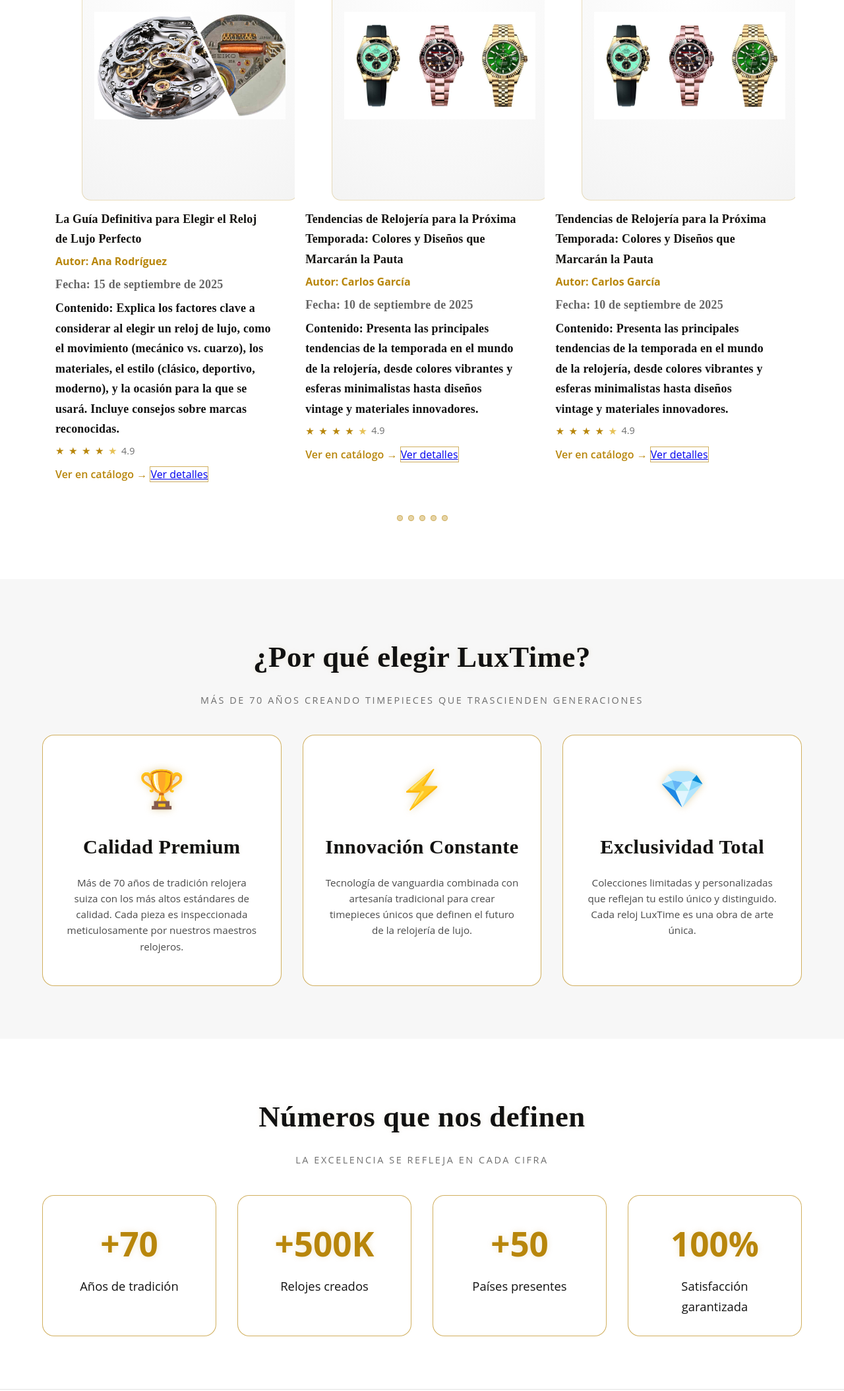
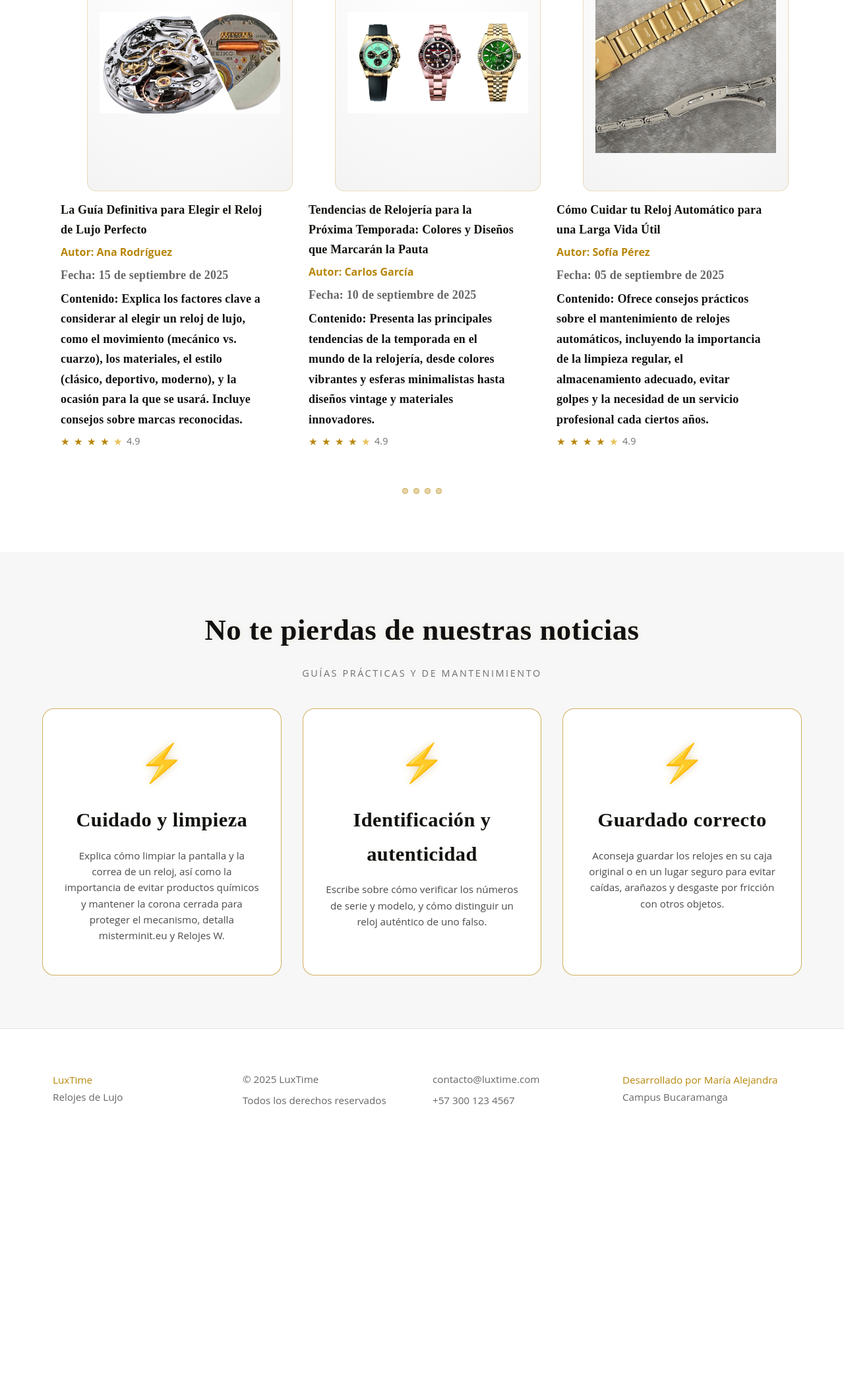
Before and after one commit to magarcia08/Examen_Html_GarciaMaria, a plain HTML site: page Blog/blog.html in a window 1280 px wide. Shown: the part 387-2496 px from the top of the page at 66% size. After the commit the page ends 2139 px from the top, so only its background shows below. Drawn offline with Linux system fonts and the light colour scheme.

Commit message:
feat: :sparkles: realizando los ultimos ajustes del examen

```diff
--- a/Blog/blog.css
+++ b/Blog/blog.css
@@ -403,16 +403,16 @@
   .watch-carousel { position: relative; }
   .watch-track {
     display: flex;
-    gap: calc(var(--spacing-unit) * 1.2);
+    gap: calc(var(--spacing-unit) * 1.0);
     overflow-x: auto;
-    padding: 0.25rem 0.25rem 1rem;
+    padding: 0.10rem 0.25rem 1rem;
     scroll-snap-type: x mandatory;
     scroll-behavior: smooth;
     -webkit-overflow-scrolling: touch;
     overscroll-behavior-x: contain;
     scroll-padding-left: 1rem;
   }
-  .watch-track::-webkit-scrollbar { height: 8px; }
+  .watch-track::-webkit-scrollbar { height: 7px; }
   .watch-track::-webkit-scrollbar-thumb { background: rgba(184, 134, 11, 0.35); border-radius: 999px; }
   .watch-track::-webkit-scrollbar-track { background: rgba(0, 0, 0, 0.08); }
   .watch-card {
@@ -420,7 +420,7 @@
     scroll-snap-align: start;
     background: var(--background-light);
     border-radius: 18px;
-    padding: 1rem;
+    padding: 1.5rem;
     color: var(--text-light);
   }
   .watch-card:target {
--- a/Blog/blog.html
+++ b/Blog/blog.html
@@ -46,8 +46,6 @@
               <span class="star filled">★</span><span class="star filled">★</span><span class="star filled">★</span><span class="star filled">★</span><span class="star half">★</span>
               <span class="rating-value">4.9</span>
             </div>
-            <a class="watch-link" href="../Coleccion/Coleccion.html">Ver en catálogo →</a>
-            <a class="btn-details" href="../Relojes/RolexDytona.html">Ver detalles</a>
           </article>
 
           <!-- 2 -->
@@ -63,56 +61,38 @@
               <span class="star filled">★</span><span class="star filled">★</span><span class="star filled">★</span><span class="star filled">★</span><span class="star half">★</span>
               <span class="rating-value">4.9</span>
             </div>
-            <a class="watch-link" href="../Coleccion/Coleccion.html">Ver en catálogo →</a>
-            <a class="btn-details" href="../Relojes/RolexDytona.html">Ver detalles</a>
           </article>
 
           <!-- 3 -->
           <article class="watch-card" id="watch-3">
             <figure class="watch-media">
-                <img src="../IMG/blog2.jpg" alt="Rolex Daytona Cosmograph">
+                <img src="../IMG/blog3.jpg" alt="Rolex Daytona Cosmograph">
             </figure>
-            <h3 class="watch-name"> Tendencias de Relojería para la Próxima Temporada: Colores y Diseños que Marcarán la Pauta </h3>
-            <p class="watch-price"> Autor: Carlos García </p>
-            <h5 class="watch-name2"> Fecha: 10 de septiembre de 2025 </h5>
-            <h5 class="watch-name3"> Contenido: Presenta las principales tendencias de la temporada en el mundo de la relojería, desde colores vibrantes y esferas minimalistas hasta diseños vintage y materiales innovadores. </h5>
+            <h3 class="watch-name"> Cómo Cuidar tu Reloj Automático para una Larga Vida Útil </h3>
+            <p class="watch-price"> Autor: Sofía Pérez </p>
+            <h5 class="watch-name2"> Fecha: 05 de septiembre de 2025 </h5>
+            <h5 class="watch-name3"> Contenido: Ofrece consejos prácticos sobre el mantenimiento de relojes automáticos, incluyendo la importancia de la limpieza regular, el almacenamiento adecuado, evitar golpes y la necesidad de un servicio profesional cada ciertos años. </h5>
             <div class="watch-rating" aria-label="Calificación 4.9 de 5">
               <span class="star filled">★</span><span class="star filled">★</span><span class="star filled">★</span><span class="star filled">★</span><span class="star half">★</span>
               <span class="rating-value">4.9</span>
             </div>
-            <a class="watch-link" href="../Coleccion/Coleccion.html">Ver en catálogo →</a>
-            <a class="btn-details" href="../Relojes/RolexDytona.html">Ver detalles</a>
           </article>
 
           <!-- 4 -->
           <article class="watch-card" id="watch-4">
             <figure class="watch-media">
-              <img src="../Relojsimage/Rolex Submarine.png" alt="Rolex Submariner Date">
+              <img src="../IMG/blog4.jpg" alt="Rolex Daytona Cosmograph">
             </figure>
-            <h3 class="watch-name">Rolex Submariner Date</h3>
-            <p class="watch-price">USD $10,500</p>
-            <div class="watch-rating" aria-label="Calificación 4.7 de 5">
-              <span class="star filled">★</span><span class="star filled">★</span><span class="star filled">★</span><span class="star filled">★</span><span class="star">★</span>
-              <span class="rating-value">4.7</span>
+            <h3 class="watch-name"> El Arte de la Elegancia </h3>
+            <p class="watch-price"> Autor: María García </p>
+            <h5 class="watch-name2"> Fecha: 01 de septiembre de 2025 </h5>
+            <h5 class="watch-name3"> Contenido: El reloj es más que un simple medidor del tiempo; es una declaración de estilo personal, un compañero discreto y una herencia que trasciende generaciones. En nuestra tienda, celebramos el arte de la relojería, ofreciendo piezas únicas. </h5>
+            <div class="watch-rating" aria-label="Calificación 4.9 de 5">
+              <span class="star filled">★</span><span class="star filled">★</span><span class="star filled">★</span><span class="star filled">★</span><span class="star half">★</span>
+              <span class="rating-value">4.9</span>
             </div>
-            <a class="watch-link" href="../Coleccion/Coleccion.html">Ver en catálogo →</a>
-            <a class="btn-details" href="../Relojes/Rolex Submarine Date.html">Ver detalles</a>
           </article>
 
-          <!-- 5 -->
-          <article class="watch-card" id="watch-5">
-            <figure class="watch-media">
-              <img src="../Relojsimage/Omega seamaster.png" alt="Omega Seamaster Diver 300M">
-            </figure>
-            <h3 class="watch-name">Omega Seamaster Diver 300M</h3>
-            <p class="watch-price">USD $5,700</p>
-            <div class="watch-rating" aria-label="Calificación 4.5 de 5">
-              <span class="star filled">★</span><span class="star filled">★</span><span class="star filled">★</span><span class="star filled">★</span><span class="star">★</span>
-              <span class="rating-value">4.5</span>
-            </div>
-            <a class="watch-link" href="../Coleccion/Coleccion.html">Ver en catálogo →</a>
-            <a class="btn-details" href="../Relojes/Omega Seamaster Diver 300M.html">Ver detalles</a>
-          </article>
         </div>
 
         <!-- Dots (anclan por ID con scroll-snap) -->
@@ -121,7 +101,6 @@
           <a href="#watch-2" class="dot" aria-label="Ir al 2"></a>
           <a href="#watch-3" class="dot" aria-label="Ir al 3"></a>
           <a href="#watch-4" class="dot" aria-label="Ir al 4"></a>
-          <a href="#watch-5" class="dot" aria-label="Ir al 5"></a>
         </div>
       </div>
     </div>
@@ -131,57 +110,32 @@
 
 
     <section class="features-section" id="marcas">
-      <h2 class="section-title">¿Por qué elegir LuxTime?</h2>
-      <p class="section-subtitle">Más de 70 años creando timepieces que trascienden generaciones</p>
+      <h2 class="section-title"> No te pierdas de nuestras noticias</h2>
+      <p class="section-subtitle"> Guías Prácticas y de Mantenimiento</p>
       <div class="features-grid">
         <div class="feature-card">
-          <div class="feature-icon">🏆</div>
-          <h3>Calidad Premium</h3>
-          <p>Más de 70 años de tradición relojera suiza con los más altos estándares de calidad. Cada pieza es inspeccionada meticulosamente por nuestros maestros relojeros.</p>
+            <div class="feature-icon">⚡</div>
+          <h3>Cuidado y limpieza </h3>
+          <p>
+            Explica cómo limpiar la pantalla y la correa de un reloj, así como la importancia de evitar productos químicos y mantener la corona cerrada para proteger el mecanismo, detalla misterminit.eu y Relojes W. </p>
         </div>
         <div class="feature-card">
           <div class="feature-icon">⚡</div>
-          <h3>Innovación Constante</h3>
-          <p>Tecnología de vanguardia combinada con artesanía tradicional para crear timepieces únicos que definen el futuro de la relojería de lujo.</p>
+          <h3>Identificación y autenticidad</h3>
+          <p>Escribe sobre cómo verificar los números de serie y modelo, y cómo distinguir un reloj auténtico de uno falso. </p>
         </div>
         <div class="feature-card">
-          <div class="feature-icon">💎</div>
-          <h3>Exclusividad Total</h3>
-          <p>Colecciones limitadas y personalizadas que reflejan tu estilo único y distinguido. Cada reloj LuxTime es una obra de arte única.</p>
+            <div class="feature-icon">⚡</div>
+          <h3>Guardado correcto </h3>
+          <p>Aconseja guardar los relojes en su caja original o en un lugar seguro para evitar caídas, arañazos y desgaste por fricción con otros objetos. </p>
         </div>
       </div>
     </section>
 
-    <section class="stats-section" id="coleccion">
-      <h2 class="section-title">Números que nos definen</h2>
-      <p class="section-subtitle">La excelencia se refleja en cada cifra</p>
-      <div class="stats-grid">
-        <div class="stat-item">
-          <span class="stat-number">+70</span>
-          <span class="stat-label">Años de tradición</span>
-        </div>
-   <div class="stat-item">
-                      <span class="stat-number">+500K</span>
-                      <span class="stat-label">Relojes creados</span>
-                  </div>
-
-                  <div class="stat-item">
-                      <span class="stat-number">+50</span>
-                      <span class="stat-label">Países presentes</span>
-                  </div>
-
-                  <div class="stat-item">
-                      <span class="stat-number">100%</span>
-                      <span class="stat-label">Satisfacción garantizada</span>
-                  </div>
-              </div>
-          </div>
-      </section>
-
       <footer id="contacto">
         <div class="footer-content">
             <div class="footer-section">
-                <a href="https://github.com/juliansantamaria0" class="footer-link">LuxTime</a>
+                <a href="../index.html" class="footer-link">LuxTime</a>
                 <div class="footer-text">Relojes de Lujo</div>
             </div>
 
```
Also changed, not shown: Coleccion/Coleccion.html (+1 -1 lines), Contacto/Contacto.html (+1 -1 lines), Marcas/Marcas.html (+1 -1 lines), IMG/blog3.jpg (added), IMG/blog4.jpg (added).
